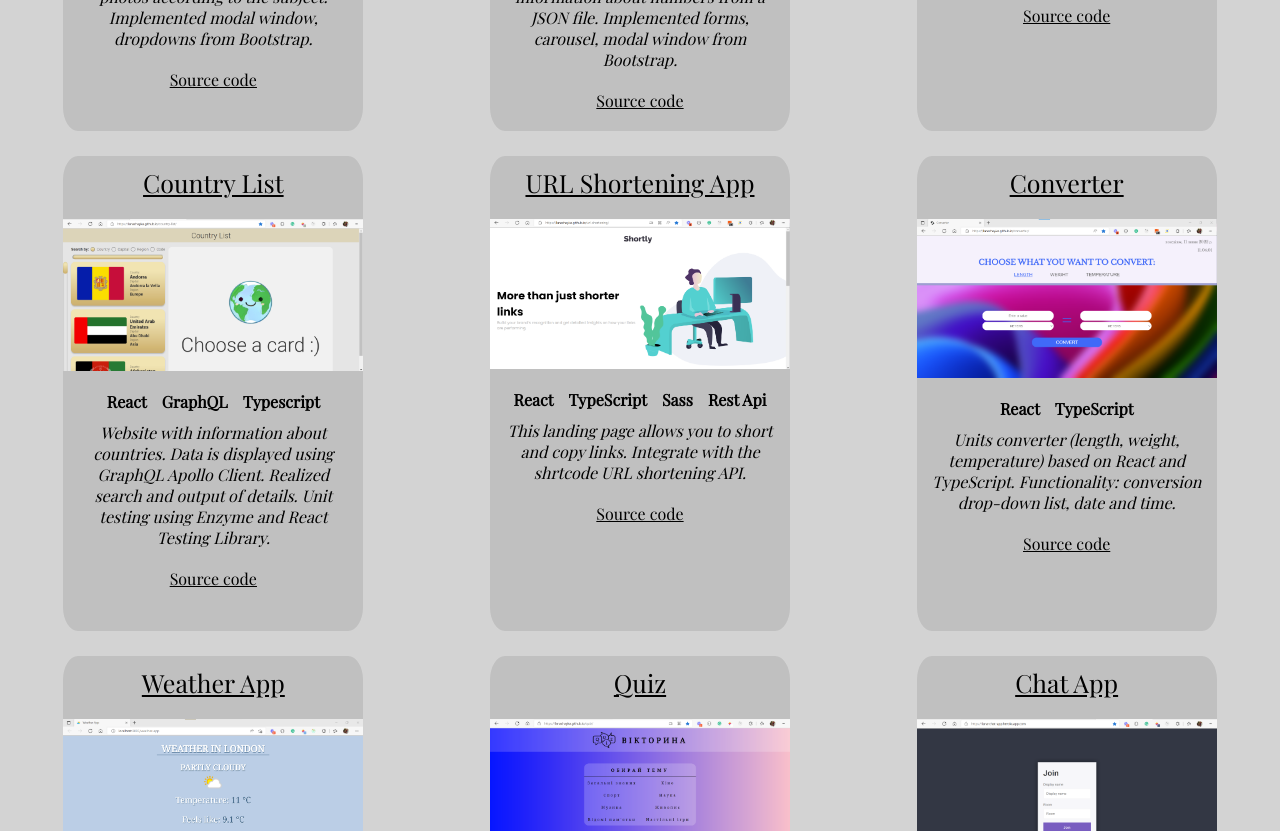
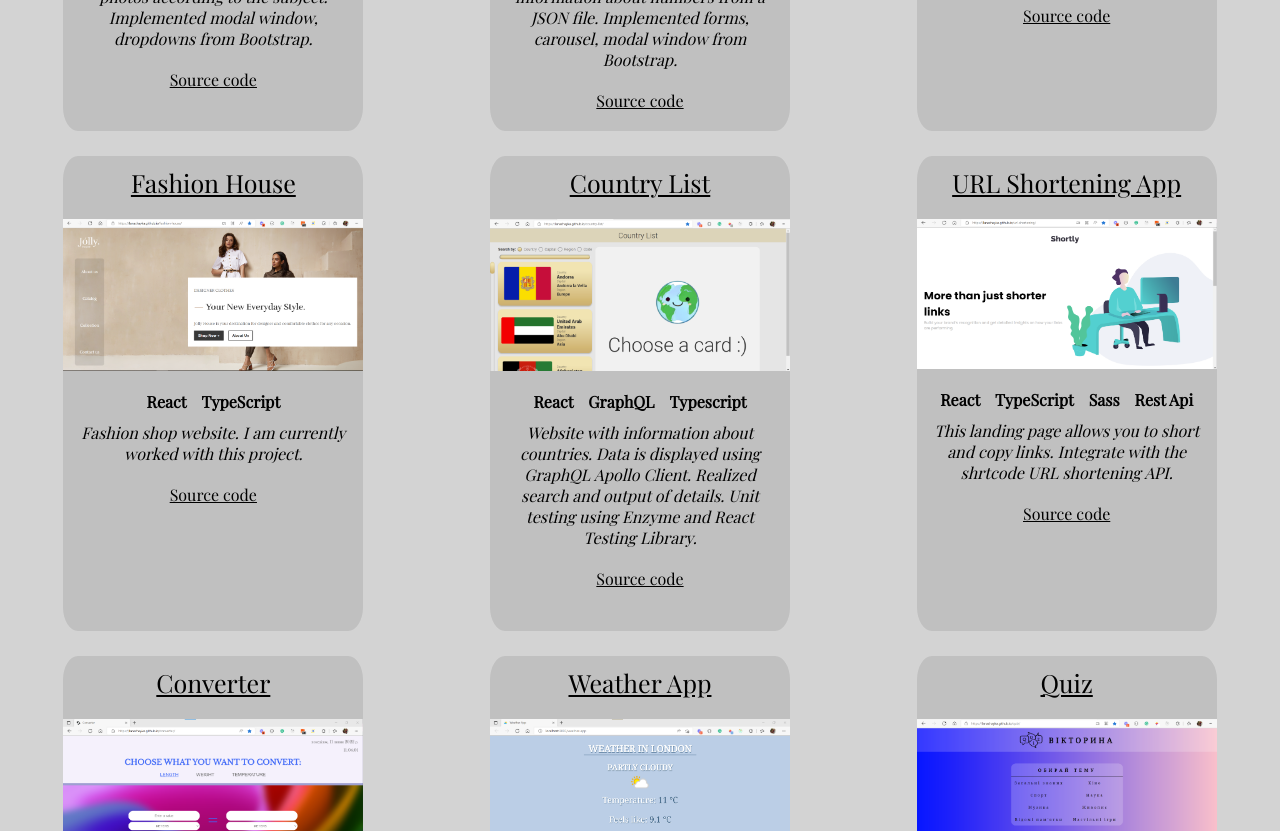
Before and after one commit to lanachayka/portfolio, a React (Create React App) app: page / in a window 1280 px wide. Shown: the part 520-1351 px from the top of the page. Built offline with nearby package versions, Linux system fonts and the light colour scheme.

Commit message:
add new project

```diff
--- a/src/data/projects.js
+++ b/src/data/projects.js
@@ -28,6 +28,15 @@ export const projects = [
     },
     {
         id: 3,
+        name: 'Fashion House',
+        url: 'https://lanachayka.github.io/fashion-house/',
+        source: 'https://github.com/lanachayka/fashion-house',
+        photo: 'fashion-house.png',
+        technologies: ['React', 'TypeScript'],
+        description: 'Fashion shop website. I am currently worked with this project.'
+    },
+    {
+        id: 4,
         name: 'Country List',
         url: 'https://lanachayka.github.io/country-list/',
         source: 'https://github.com/lanachayka/country-list',
@@ -36,7 +45,7 @@ export const projects = [
         description: 'Website with information about countries. Data is displayed using GraphQL Apollo Client. Realized search and output of details. Unit testing using Enzyme and React Testing Library.'
     },
     {
-        id: 4,
+        id: 5,
         name: 'URL Shortening App',
         url: 'https://lanachayka.github.io/url-shortening/',
         source: 'https://github.com/lanachayka/url-shortening',
@@ -45,7 +54,7 @@ export const projects = [
         description: 'This landing page allows you to short and copy links. Integrate with the shrtcode URL shortening API.'
     },
     {
-        id: 5,
+        id: 6,
         name: 'Converter',
         url: 'https://lanachayka.github.io/converter/',
         source: 'https://github.com/lanachayka/converter',
@@ -54,7 +63,7 @@ export const projects = [
         description: 'Units converter (length, weight, temperature) based on React and TypeScript. Functionality: conversion drop-down list, date and time.'
     },
     {
-        id: 6,
+        id: 7,
         name: 'Weather App',
         url: 'https://lanachayka.github.io/weather-app/',
         source: 'https://github.com/lanachayka/weather-app',
@@ -63,7 +72,7 @@ export const projects = [
         description: 'Weather forecast site. Data processing from the server is implemented with Redux Toolkit. The preprocessor Less is used for styles.'
     },
     {
-        id: 7,
+        id: 8,
         name: 'Quiz',
         url: 'https://lanachayka.github.io/quiz/',
         source: 'https://github.com/lanachayka/quiz',
@@ -72,7 +81,7 @@ export const projects = [
         description: 'Website - quiz based on React and Redux. Opportunities to choose a topic and pass the quiz.'
     },
     {
-        id: 8,
+        id: 9,
         name: 'Chat App',
         url: 'https://lana-chat-app.herokuapp.com/',
         source: 'https://github.com/lanachayka/nodeJS-chat-app',
@@ -81,7 +90,7 @@ export const projects = [
         description: 'Real time chat app. Ability to correspond in real time, creation separate rooms.'
     },
     {
-        id: 9,
+        id: 10,
         name: 'Event Calendar',
         url: 'https://lanachayka.github.io/event-calendar/',
         source: 'https://github.com/lanachayka/event-calendar',
```
Also changed, not shown: src/data/screenshots/fashion-house.png (added).
